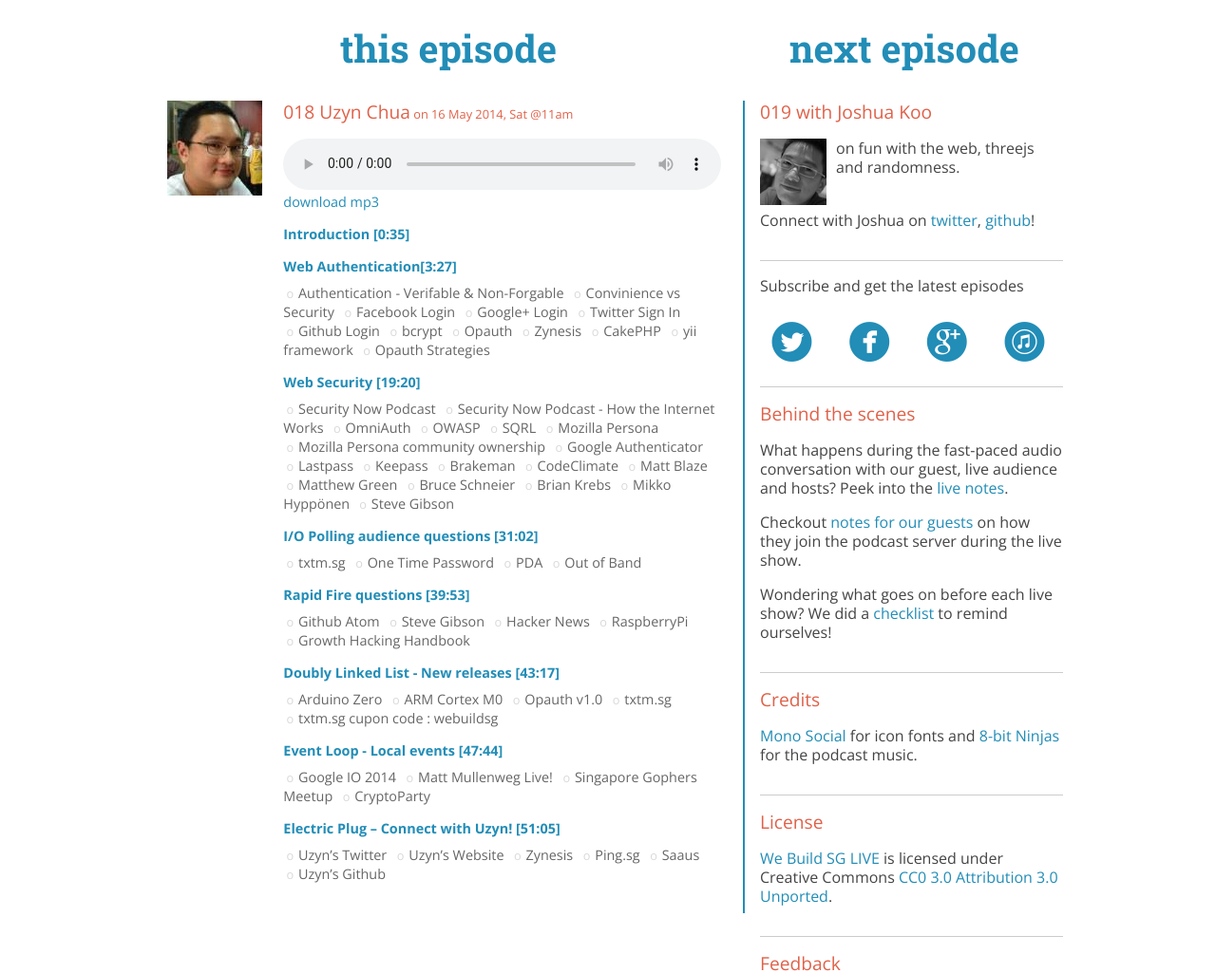
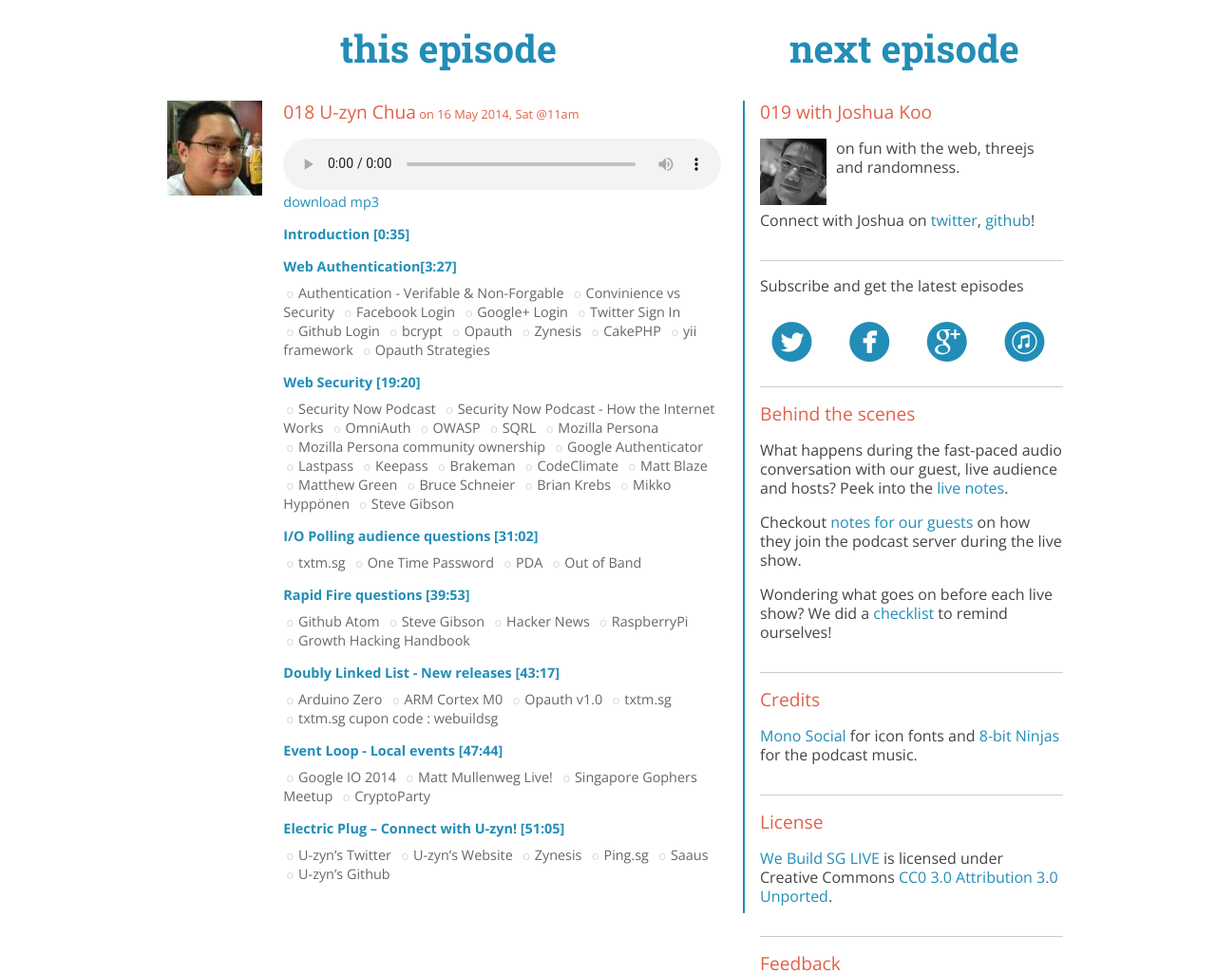
Before and after one commit to webuildsg/live, a Jekyll site: the page built from _posts/2014-05-16-uzyn-chua.md, in a window 1280 px wide. Shown: the part 454-1479 px from the top of the page at 95% size. Built offline with Jekyll 4.4.1, drawn with Linux system fonts in a browser that asks for light colours; Markdown is read by kramdown in place of the engine named in the settings.

Commit message:
fixed more typos

```diff
--- a/_posts/2014-05-16-uzyn-chua.md
+++ b/_posts/2014-05-16-uzyn-chua.md
@@ -1,11 +1,11 @@
 ---
-title: 018 Uzyn Chua
+title: 018 U-zyn Chua
 layout: post
 permalink: /018-uzyn-chua/
 profile: 018-uzyn-chua
 enclosure: http://audio.live.webuild.sg/018-uzyn-chua
 length: 25825322
-description: Uzyn Chua on web security and authentication.
+description: U-zyn Chua on web security and authentication.
 
 ---
 
@@ -77,11 +77,11 @@ description: Uzyn Chua on web security and authentication.
 - [Singapore Gophers Meetup](https://www.facebook.com/events/1409889202619386/)
 - [CryptoParty](https://www.facebook.com/profile.php?id=1396569890628726)
 
-**[Electric Plug  – Connect with Uzyn! [51:05]](#t=51:05)**
+**[Electric Plug  – Connect with U-zyn! [51:05]](#t=51:05)**
 
-- [Uzyn's Twitter](https://twitter.com/uzyn)
-- [Uzyn's Website](https://uzyn.com)
+- [U-zyn's Twitter](https://twitter.com/uzyn)
+- [U-zyn's Website](https://uzyn.com)
 - [Zynesis](http://zynesis.com/)
 - [Ping.sg](http://ping.sg)
 - [Saaus](http://sauus.com)
-- [Uzyn's Github](https://github.com/uzyn)
+- [U-zyn's Github](https://github.com/uzyn)
```
